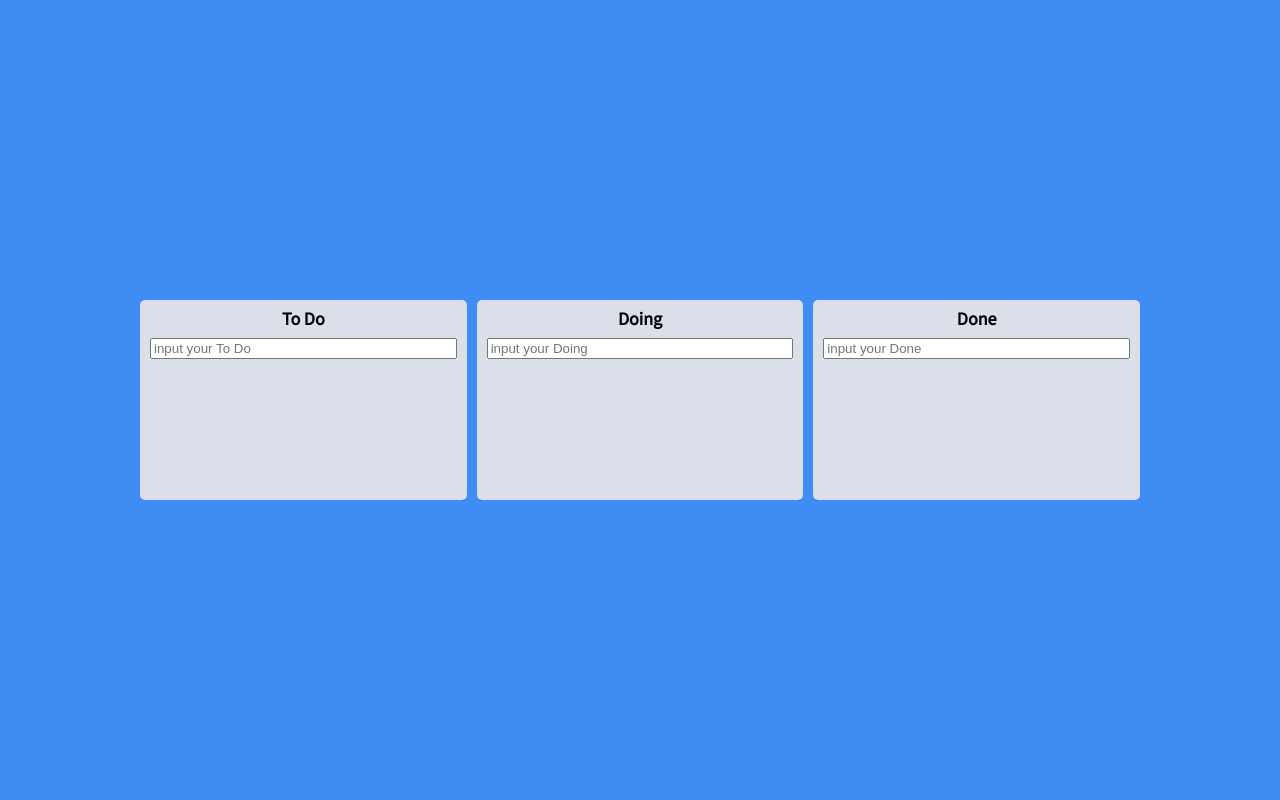
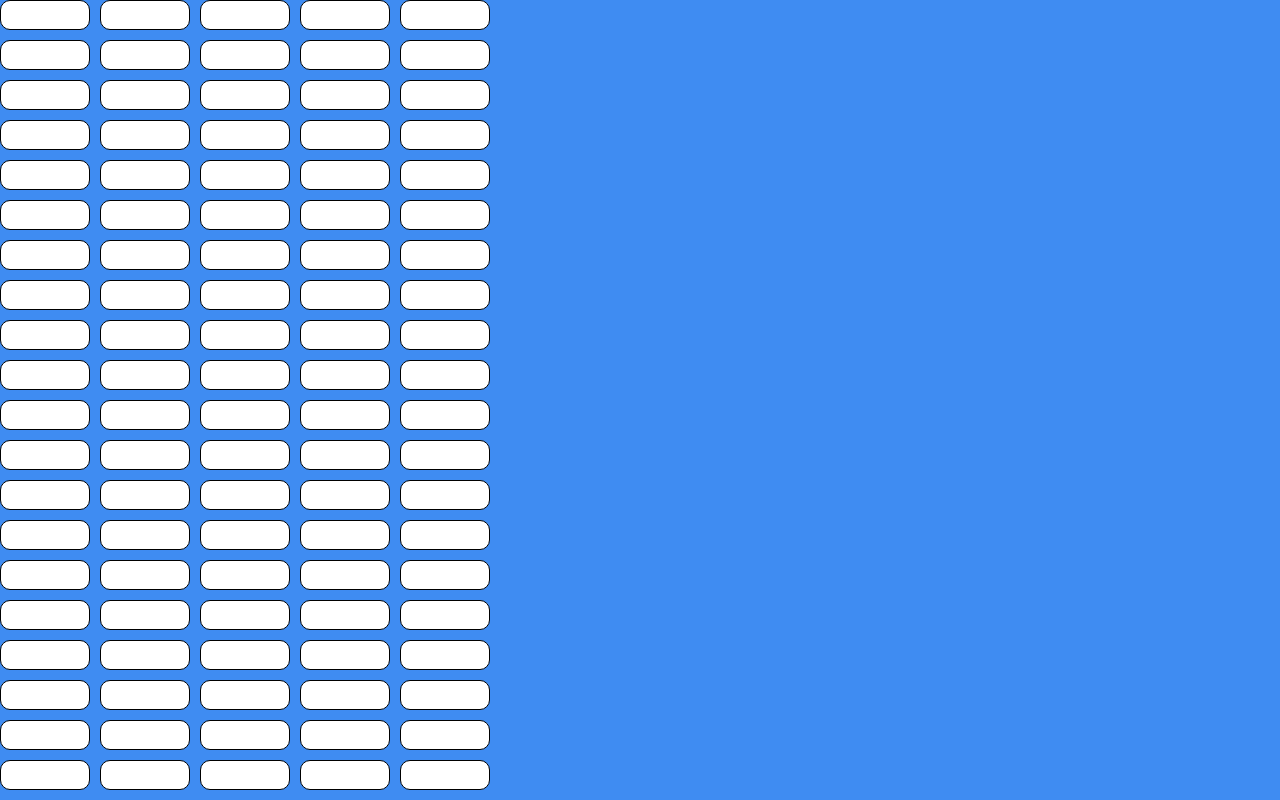
Before and after one commit to sangminlee98/Kanban-Board, a React (Create React App) app: page / in a window 1280 px wide. Built offline with nearby package versions, Linux system fonts and the light colour scheme.

Commit message:
schedule selector 1 attempt

```diff
--- a/src/App.tsx
+++ b/src/App.tsx
@@ -1,9 +1,9 @@
-import React from 'react';
-import styled from 'styled-components';
-import {DragDropContext, DropResult} from 'react-beautiful-dnd';
-import { useRecoilState } from 'recoil';
-import { toDoState } from './atoms';
-import Board from './Components/Board';
+import React from "react";
+import styled from "styled-components";
+import { DragDropContext, DropResult } from "react-beautiful-dnd";
+import { useRecoilState } from "recoil";
+import { toDoState } from "./atoms";
+import Board from "./Components/Board";
 
 const Wrapper = styled.div`
   display: flex;
@@ -24,41 +24,41 @@ const Boards = styled.div`
 
 function App() {
   const [toDos, setToDos] = useRecoilState(toDoState);
-  const onDragEnd = ({destination, source, draggableId}: DropResult) => {
-    if(!destination) return;
-    if(source.droppableId === destination?.droppableId) {
+  const onDragEnd = ({ destination, source, draggableId }: DropResult) => {
+    if (!destination) return;
+    if (source.droppableId === destination?.droppableId) {
       const cat = source.droppableId;
       const toDosCopy = [...toDos[cat]];
-      const target = toDosCopy.splice(source.index,1);
-      toDosCopy.splice(destination.index,0, ...target);
-      setToDos((prev) =>  {
+      const target = toDosCopy.splice(source.index, 1);
+      toDosCopy.splice(destination.index, 0, ...target);
+      setToDos((prev) => {
         return {
-        ...prev,
-        [cat]: toDosCopy
-        }
-      })
-    } else if(source.droppableId !== destination?.droppableId) {
+          ...prev,
+          [cat]: toDosCopy,
+        };
+      });
+    } else if (source.droppableId !== destination?.droppableId) {
       const sourceCat = source.droppableId;
       const destinationCat = destination.droppableId;
       const sourceCatList = [...toDos[sourceCat]];
-      const target = sourceCatList.splice(source.index,1);
+      const target = sourceCatList.splice(source.index, 1);
       const destinationList = [...toDos[destinationCat]];
-      destinationList.splice(destination.index,0, ...target);
+      destinationList.splice(destination.index, 0, ...target);
       setToDos((prev) => {
         return {
           ...prev,
           [sourceCat]: sourceCatList,
-          [destinationCat]: destinationList
-        }
-      })
+          [destinationCat]: destinationList,
+        };
+      });
     }
-  }
+  };
   return (
     <DragDropContext onDragEnd={onDragEnd}>
       <Wrapper>
         <Boards>
           {Object.keys(toDos).map((boardId) => (
-            <Board boardId={boardId} toDos={toDos[boardId]} key={boardId}/>
+            <Board boardId={boardId} toDos={toDos[boardId]} key={boardId} />
           ))}
         </Boards>
       </Wrapper>
--- /dev/null
+++ b/src/Components/Schedule.tsx
@@ -0,0 +1,77 @@
+import React, { useEffect, useState } from "react";
+import styled from "styled-components";
+
+const Schedule = () => {
+  // const timeArr = Array.from({ length: 20 }, () => false);
+  // const dayArr = Array.from({ length: 5 }, () => 1);
+  const arr = Array.from(Array(5), () => Array(20).fill(false));
+  const [day, setDay] = useState<boolean[][]>(arr);
+  const [isMouseDown, setIsMouseDown] = useState(false);
+  useEffect(() => {
+    const onMouseDown = () => {
+      setIsMouseDown(true);
+    };
+    const onMouseUp = () => {
+      setIsMouseDown(false);
+    };
+    document.addEventListener("mousedown", onMouseDown);
+    document.addEventListener("mouseup", onMouseUp);
+    return () => {
+      document.removeEventListener("mousedown", onMouseDown);
+      document.removeEventListener("mouseup", onMouseUp);
+    };
+  });
+  return (
+    <Container>
+      {day.map((time, dayIndex) => {
+        return (
+          <DayTable key={dayIndex}>
+            {time.map((_, timeIndex) => {
+              return (
+                <TimeCell
+                  isSelected={day[dayIndex][timeIndex]}
+                  key={timeIndex}
+                  onMouseOver={() => {
+                    if (isMouseDown) {
+                      setDay((prev) => {
+                        const copyArr = prev;
+                        copyArr[dayIndex][timeIndex] =
+                          !prev[dayIndex][timeIndex];
+                        return copyArr;
+                      });
+                    }
+                  }}
+                />
+              );
+            })}
+          </DayTable>
+        );
+      })}
+    </Container>
+  );
+};
+
+export default Schedule;
+
+const Container = styled.div`
+  display: flex;
+  gap: 10px;
+`;
+
+const DayTable = styled.div`
+  display: flex;
+  flex-direction: column;
+  gap: 10px;
+`;
+
+const TimeCell = styled.div<{ isSelected: boolean }>`
+  width: 90px;
+  height: 30px;
+  border: 1px solid black;
+  border-radius: 10px;
+  background-color: ${(props) => (props.isSelected ? "red" : "white")};
+  cursor: pointer;
+  &:hover {
+    opacity: 0.8;
+  }
+`;
--- /dev/null
+++ b/src/Test.tsx
@@ -0,0 +1,11 @@
+import React from "react";
+import Schedule from "./Components/Schedule";
+
+const Test = () => {
+  return (
+    <div>
+      <Schedule />
+    </div>
+  );
+};
+export default Test;
--- a/src/index.tsx
+++ b/src/index.tsx
@@ -1,9 +1,10 @@
-import React from 'react';
-import ReactDOM from 'react-dom/client';
-import App from './App';
-import {RecoilRoot} from 'recoil';
-import { createGlobalStyle, ThemeProvider } from 'styled-components';
-import {theme} from './theme';
+import React from "react";
+import ReactDOM from "react-dom/client";
+import App from "./App";
+import { RecoilRoot } from "recoil";
+import { createGlobalStyle, ThemeProvider } from "styled-components";
+import { theme } from "./theme";
+import Test from "./Test";
 
 const GlobalStyle = createGlobalStyle`
   html, body, div, span, applet, object, iframe,
@@ -54,7 +55,7 @@ const GlobalStyle = createGlobalStyle`
   }
   body {
     font-family: 'Source Sans Pro', sans-serif;
-    background-color: ${props => props.theme.bgColor};
+    background-color: ${(props) => props.theme.bgColor};
   }
   a {
     text-decoration: none;
@@ -66,15 +67,15 @@ const GlobalStyle = createGlobalStyle`
   }
 `;
 
-
 const root = ReactDOM.createRoot(
-  document.getElementById('root') as HTMLElement
+  document.getElementById("root") as HTMLElement
 );
 root.render(
-    <RecoilRoot>
-      <ThemeProvider theme={theme}>
-        <GlobalStyle/>
-        <App />
-      </ThemeProvider>
-    </RecoilRoot>
+  <RecoilRoot>
+    <ThemeProvider theme={theme}>
+      <GlobalStyle />
+      {/* <App /> */}
+      <Test />
+    </ThemeProvider>
+  </RecoilRoot>
 );
```
